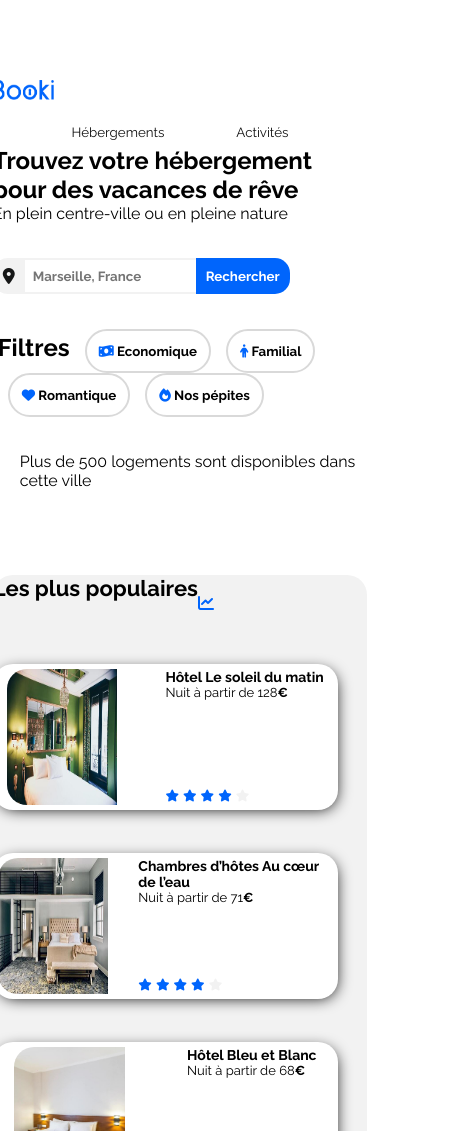
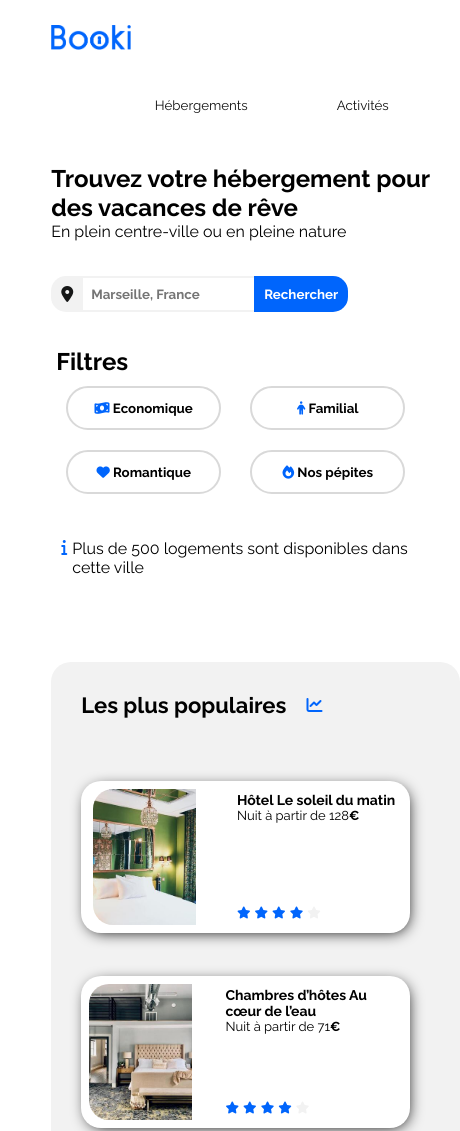
Before and after one commit to MaryaneZR/BOOKI_oc, a plain HTML site: page booki-starter-code-master/booki-starter-code-master/index.html in a window 390 px wide. Shown: the top 1131 px of the page, 460 px wide, since content can reach past the window. Drawn offline with Linux system fonts and the light colour scheme.

Commit message:
update responsive

```diff
--- a/booki-starter-code-master/booki-starter-code-master/css/style.css
+++ b/booki-starter-code-master/booki-starter-code-master/css/style.css
@@ -21,8 +21,8 @@
     .populaires-cards {
         padding: auto;
         display: grid;
-        grid-template-columns: repeat(3, 1fr); /* Trois colonnes de largeur égale */
-        gap: 10px; /* Espacement entre les cartes */
+        grid-template-columns: repeat(3, 1fr);
+        gap: 10px;
     }
 
     .populaires-cards .card .card-main {
@@ -40,13 +40,30 @@
     .card-activites {
         max-height: 300px;
     }
+
 }
 
 /* Small devices (phones, less than 768px) */
 @media (max-width: 768px) {
 
-    header > * {
+    header>* {
         justify-content: center;
+    }
+
+    .header {
+        display: block !important;
+        justify-self: center;
+    }
+
+    body {
+        width: 100%;
+        margin-left: 50px;
+        min-width: 320px;
+    }
+
+    .main-container {
+        box-sizing: border-box;
+        margin: 10px;
     }
 
     .populaires-cards {
@@ -69,16 +86,53 @@
     .hebergements-and-populaires {
         flex-direction: column-reverse;
         gap: 30px;
-        margin: 30px 0px 30px 0px;
+        margin: 30px 5px 30px 5px;
+        width: 90%;
     }
 
     .container_activites {
         flex-direction: column;
-        margin: 30px 0px 30px 0px;
+        margin: 30px 5px 30px 5px;
+        gap: 0px;
     }
+
     .card-activites {
-        min-width: 100%;
-        height: 350px;
+        height: 200px;
+        margin: 25px;
+        padding: 10px;
+        min-width: 90%;
+        justify-content: center;
+        justify-self: center;
+    }
+
+    .card-activites img {
+        height: inherit !important;
+        width: inherit !important;
+    }
+
+    .hebergement-cards {
+        display: flex !important;
+        flex-direction: column;
+    }
+
+    .filter_bar button {
+        width: 155px;
+        margin: 10px;
+    }
+
+    .filter_bar {
+        display: block !important;
+    }
+
+    .search_bar button {
+            background-color: #0065FC;
+            color: white;
+            font-weight: 600;
+            padding: 10px;
+            border-radius: 0px 15px 15px 0px;
+            border: none;
+            margin: 0px;
+            height: 36px;
     }
 
 }
@@ -102,13 +156,12 @@
 body {
     display: flex;
     justify-content: center;
-    margin-top: 30px;
 }
 
 .main-container {
-    max-width: 1440px;
-    padding: 50px;
+    max-width: 1225px;
     box-sizing: border-box;
+    margin: 0px 50px 0px 50px !important;
 }
 
 .logements {
@@ -118,26 +171,31 @@ body {
 
 /******HEADER***********/
 
+.header {
+    display: inline-flex;
+    width: 100%;
+    justify-content: space-between;
+    margin-bottom: 50px;
+    margin-top;
+}
+
 #logo_booki {
-    height: 20px;
-    width: 61px;
-    padding: 30px, 50px, 30px, 50px;
+    height: 25px;
+    width: 80px;
+    margin-top: 25px;
 }
 
 .button_head {
     display: flex;
     justify-content: flex-end;
-    justify-self: center;
-    gap: 50px;
-    top: 45px;
 }
 
 .button_head button {
     border: none;
     background-color: white;
     color: rgb(18, 18, 18);
-    padding-top: 15px;
-    margin: 5px;
+    padding: 39px 50px 0px 39px;
+    border-top: 4px solid transparent;
 }
 
 .button_head button:hover {
@@ -145,7 +203,6 @@ body {
     border-top: #0065FC 4px solid;
     cursor: pointer;
 }
-
 
 header button {
     color: #0065FC;
@@ -258,13 +315,27 @@ header button {
     display: flex;
     flex-direction: column;
     background-color: var(--main-bg-color);
-    min-width: fit-content;
     border-radius: 20px;
+    padding: 30px;
+
 }
 
-.hebergements-and-populaires{
+.hebergements-and-populaires {
     display: flex;
+    max-width: fit-content;
     justify-content: space-between;
+    gap: 40px;
+    margin: 20px 0px 40px 0px;
+}
+
+.populaires-title {
+    align-items: baseline;
+    gap: 20px;
+}
+
+.populaires-title i {
+    align-self: baseline;
+    padding-top: 5px;
 }
 
 /******************CARDS*******************/
@@ -283,9 +354,26 @@ header button {
     border-radius: 1.25rem;
     display: flex;
     flex-direction: column;
-    padding: 10px;
+    padding: 8px;
     max-inline-size: calc(100% * (250px / 190px));
 }
+
+.card:hover {
+    cursor: pointer;
+}
+
+.card-activites:hover {
+    cursor: pointer;
+}
+
+.card_hebergement:hover {
+    cursor: pointer;
+}
+
+.hebergements-main h3 p {
+    padding: 10px;
+}
+
 
 /****** Populaires ***********/
 
@@ -300,6 +388,7 @@ header button {
     justify-content: space-around;
     min-width: 270px;
     max-width: 335px;
+    padding: 8px;
 }
 
 .populaires-cards img {
@@ -307,6 +396,7 @@ header button {
     height: 136px;
     border-top-left-radius: 20px;
     border-bottom-left-radius: 20px;
+    object-fit: cover;
 }
 
 .populaires-cards .card-content {
@@ -316,10 +406,9 @@ header button {
     justify-content: space-between;
 }
 
-/* .populaires-cards .card-title {
-    margin-top: 10px;
-    margin-bottom: 4px;
-} */
+.populaires-cards {
+    margin-right: 20px !important;
+}
 
 .section-title {
     margin: 0;
@@ -359,6 +448,9 @@ header button {
 
 
 /************Activités***************/
+.activites {
+    min-width: fit-content;
+}
 
 .container_activites {
     display: flex;
@@ -372,6 +464,7 @@ header button {
 }
 
 .card-activites img {
+    max-height: 255px;
     height: 390px;
     width: 100%;
     object-fit: cover;
@@ -390,21 +483,32 @@ header button {
     flex-wrap: wrap;
 }
 
+.card-content>* {
+    padding: 3px;
+}
+
+.card-content-main>* {
+    padding: 3px;
+}
+
+
 /***********Footer*****************/
 
 /* utiliser des fraction unit pour diviser en 3 parties = */
 
 .footer {
+    display: block;
     background-color: #F2F2F2;
-    justify-self: center;
-    margin-top: 60px;
-    padding: 20px;
+    margin: 60px 0px 0px 0px;
+    padding: 20px 20px 80px 20px;
+    gap: 30px;
 }
 
 .footer-txt {
     display: inline-flex;
     flex-direction: column;
     margin-right: 200px;
+    margin-bottom: 25px;
 }
 
 .footer p {
--- a/booki-starter-code-master/booki-starter-code-master/index.html
+++ b/booki-starter-code-master/booki-starter-code-master/index.html
@@ -17,13 +17,14 @@
 
 <body>
     <div class="main-container">
-        <header>
+        <header class="header">
             <img src="images/logo/Booki.png" alt="Logo_Booki" id="logo_booki">
             <div class="button_head">
                 <a href="#hebergements"><button>Hébergements</button></a>
                 <a href="#activites"><button>Activités</button></a>
             </div>
         </header>
+
         <section class="info_group">
             <form action="#" method="">
                 <h1>Trouvez votre hébergement pour des vacances de rêve</h1>
@@ -32,7 +33,7 @@
                 <div class="search_bar">
                     <i class="fa-solid fa-location-dot" style="color: #161717;"></i>
                     <input type="search" name="Rechercher" placeholder="Marseille, France" id="recherche">
-                    <button>Rechercher</i></button>
+                    <button>Rechercher</button>
                 </div>
             </form>
 
@@ -58,7 +59,7 @@
             </div>
 
             <div class="logements">
-                <i class="fa-light fa-circle-info" style="color: #4180ec;"></i>
+                <i class="fa-solid fa-info"></i>
                 <p> Plus de 500 logements sont disponibles dans cette ville</p>
             </div>
 
```
